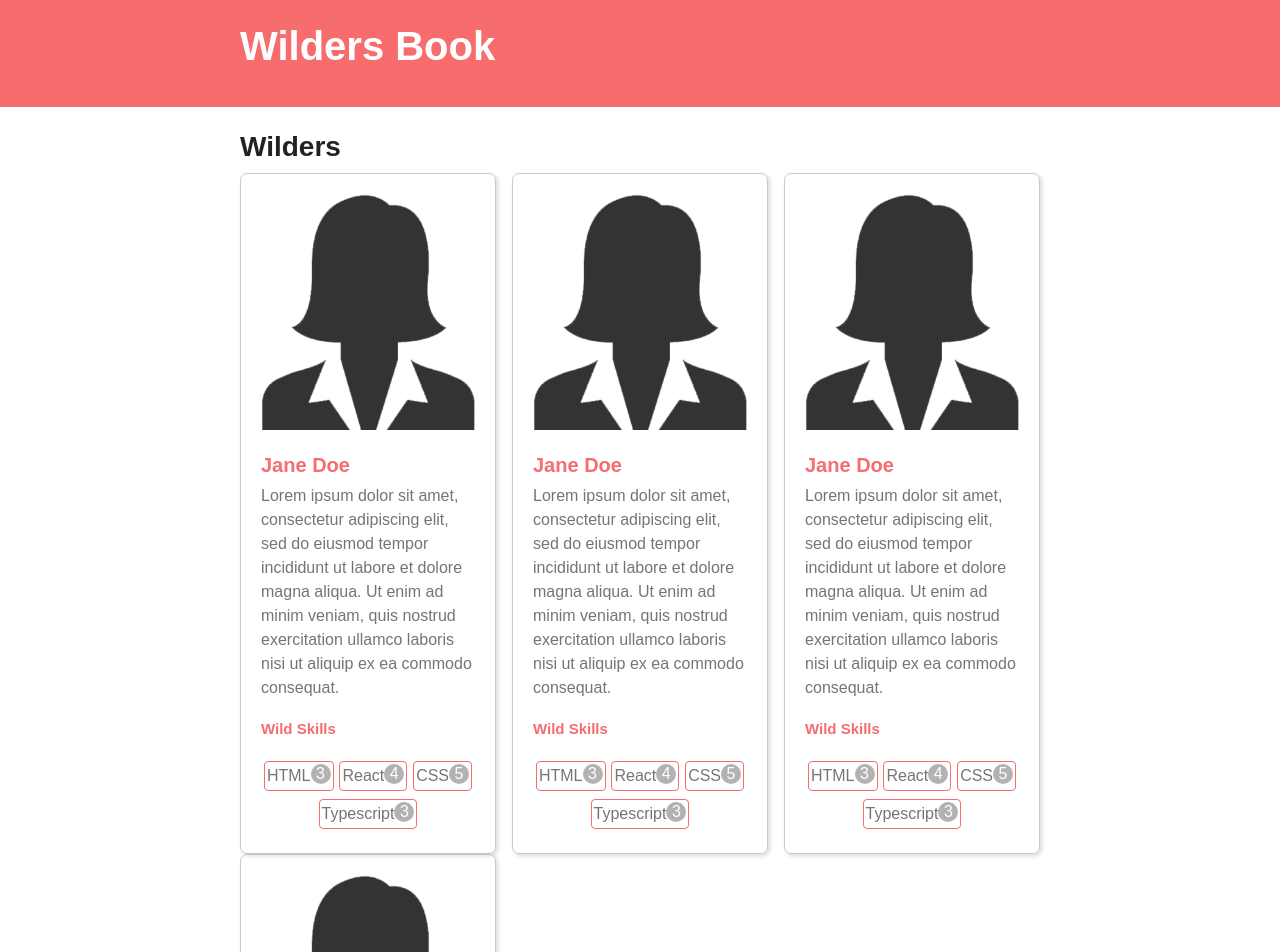
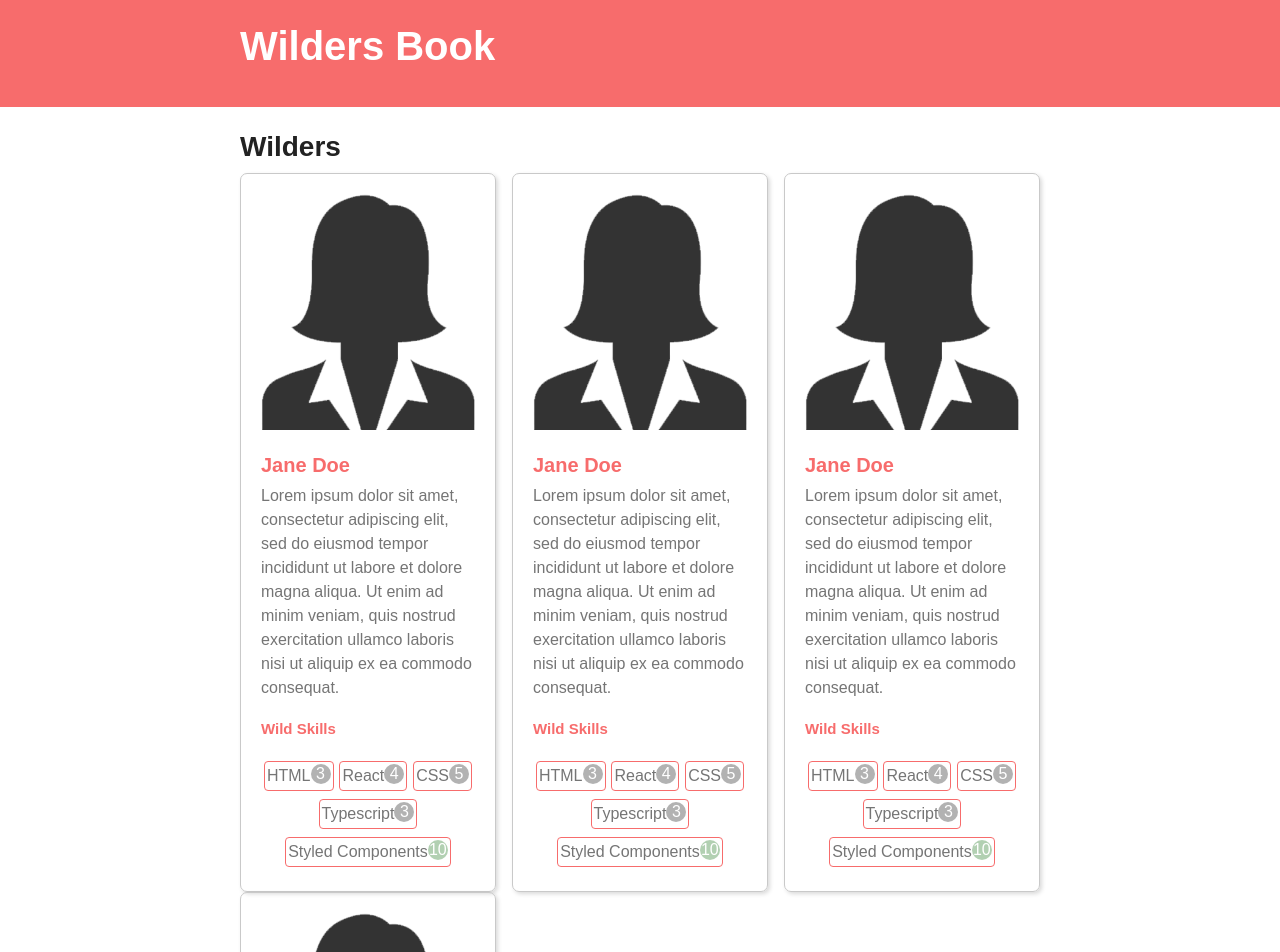
Before and after one commit to karimmakhloufi/wcs-react-form, a React (Create React App) app: page / in a window 1280 px wide. Shown: the top 952 px of the page. Built offline with nearby package versions, Linux system fonts and the light colour scheme.

Commit message:
Step 11 - Conditional style

```diff
--- a/src/Skill.js
+++ b/src/Skill.js
@@ -6,7 +6,7 @@ function Skill({ name, votes }) {
   return (
     <li>
       {name}
-      <Badge>{votes}</Badge>
+      <Badge votes={votes}>{votes}</Badge>
     </li>
   );
 }
--- a/src/Wilder.js
+++ b/src/Wilder.js
@@ -8,6 +8,7 @@ const skills = [
   { name: "React", votes: 4 },
   { name: "CSS", votes: 5 },
   { name: "Typescript", votes: 3 },
+  { name: "Styled Components", votes: 10 },
 ];
 
 function Wilder() {
--- a/src/styles/elements.js
+++ b/src/styles/elements.js
@@ -79,7 +79,8 @@ export const Badge = styled.span`
   justify-content: center;
 
   /* Colors */
-  background-color: rgba(0, 0, 0, 0.3);
+  background-color: ${({ votes }) =>
+    votes > 9 ? "rgba(0, 100, 0, 0.3)" : "rgba(0, 0, 0, 0.3)"};
   color: #fff;
 
   /* Rounded border */
```
Also changed, not shown: 1 other file (tests, documents, lock files or other folders).
